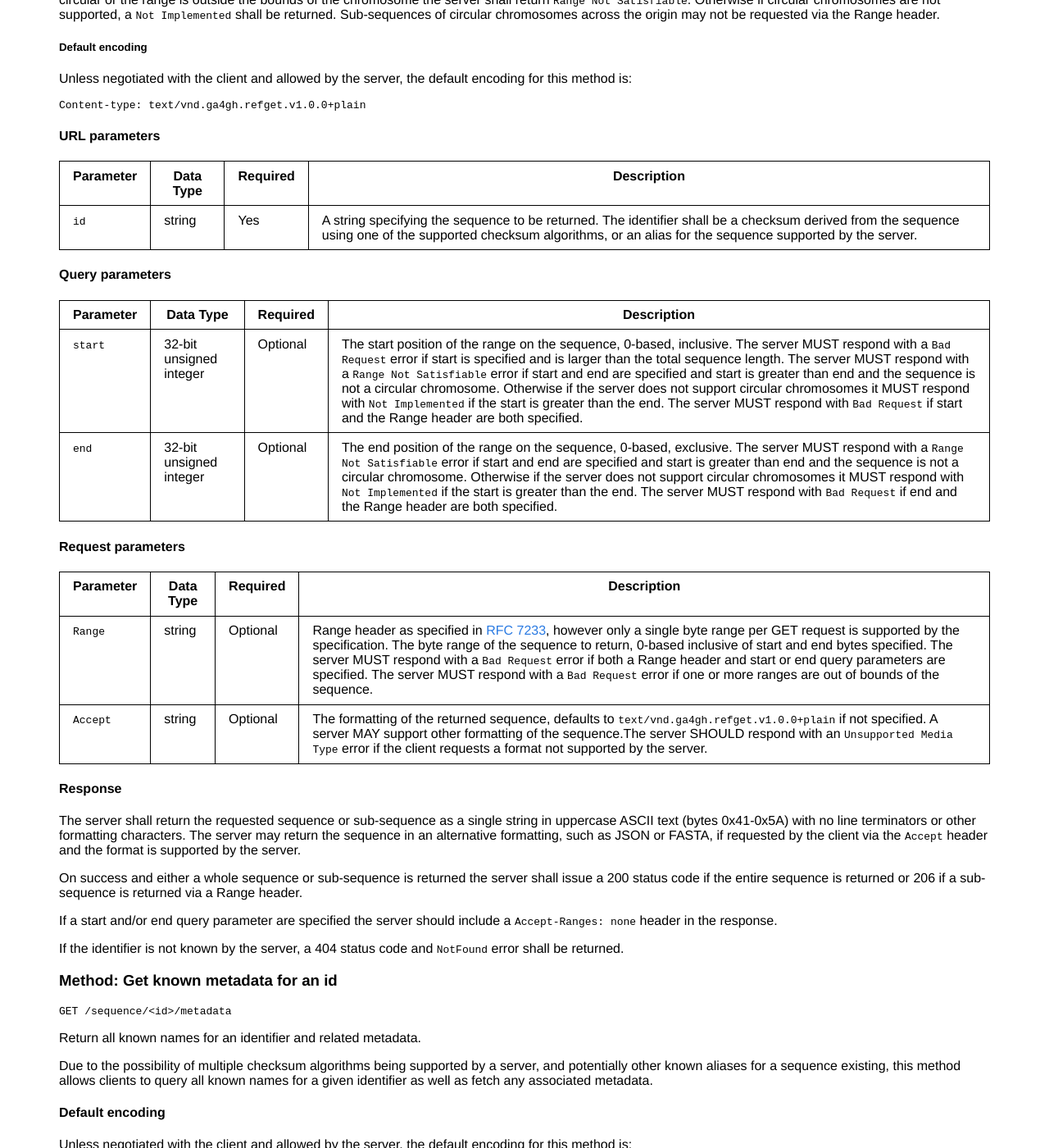
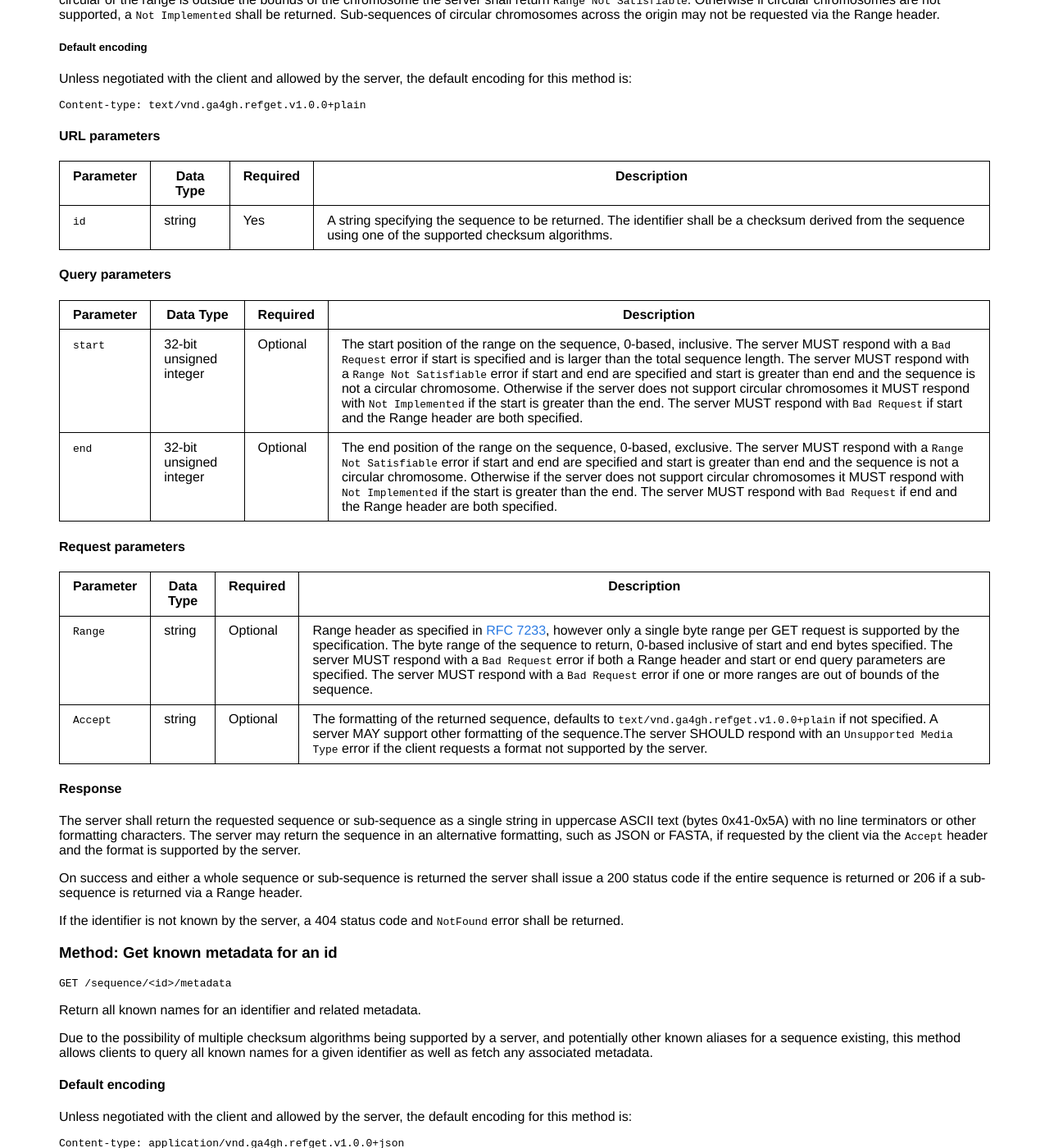
Before and after one commit to samtools/hts-specs, a Jekyll site: the page built from refget.md, in a window 1280 px wide and 1400 px high, scrolled down 2653 px. Shown: the whole window at 82% size. Built offline with Jekyll 4.4.1, drawn with Linux system fonts in a browser that asks for light colours; some of the changed text lies outside the part shown.

Commit message:
Corrections based on the Sept 18th refget call: - Accept-Ranges should not be set to None when ?start/end are suppied, "none" implies to clients the server does not support Range requests for all future requests, which is incorrect - Aliases are not a valid query parameter, that just opens a whole can of worms of, "what if someone says '1'", which would you return if multiple sequences have that alias. Discovery of identifiers has always been external to this protocol, so a valid ID should be limited to a checksum derived from the sequence which the client has obtained from an alternative source

```diff
--- a/refget.md
+++ b/refget.md
@@ -120,7 +120,7 @@ Content-type: text/vnd.ga4gh.refget.v1.0.0+plain
 
 | Parameter | Data Type | Required | Description                                                                                                                                                                                                         |
 |-----------|-----------|----------|---------------------------------------------------------------------------------------------------------------------------------------------------------------------------------------------------------------------|
-| `id`      | string    | Yes      | A string specifying the sequence to be returned. The identifier shall be a checksum derived from the sequence using one of the supported checksum algorithms, or an alias for the sequence supported by the server. |
+| `id`      | string    | Yes      | A string specifying the sequence to be returned. The identifier shall be a checksum derived from the sequence using one of the supported checksum algorithms. |
 
 #### Query parameters
 
@@ -141,8 +141,6 @@ Content-type: text/vnd.ga4gh.refget.v1.0.0+plain
 The server shall return the requested sequence or sub-sequence as a single string in uppercase ASCII text (bytes 0x41-0x5A) with no line terminators or other formatting characters. The server may return the sequence in an alternative formatting, such as JSON or FASTA, if requested by the client via the `Accept` header and the format is supported by the server.
 
 On success and either a whole sequence or sub-sequence is returned the server shall issue a 200 status code if the entire sequence is returned or 206 if a sub-sequence is returned via a Range header.
-
-If a start and/or end query parameter are specified the server should include a `Accept-Ranges: none` header in the response.
 
 If the identifier is not known by the server, a 404 status code and `NotFound` error shall be returned.
 
@@ -167,7 +165,7 @@ Content-type: application/vnd.ga4gh.refget.v1.0.0+json
 
 | Parameter | Data Type | Required | Description                                                                                                                                                                                                         |
 |-----------|-----------|----------|---------------------------------------------------------------------------------------------------------------------------------------------------------------------------------------------------------------------|
-| `id`      | string    | Yes      | A string specifying identifier to retrieve aliases for. The identifier shall be a checksum derived from the sequence using one of the supported checksum algorithms, or an alias for the sequence supported by the server. |
+| `id`      | string    | Yes      | A string specifying identifier to retrieve aliases for. The identifier shall be a checksum derived from the sequence using one of the supported checksum algorithms. |
 
 #### Response
 
```
